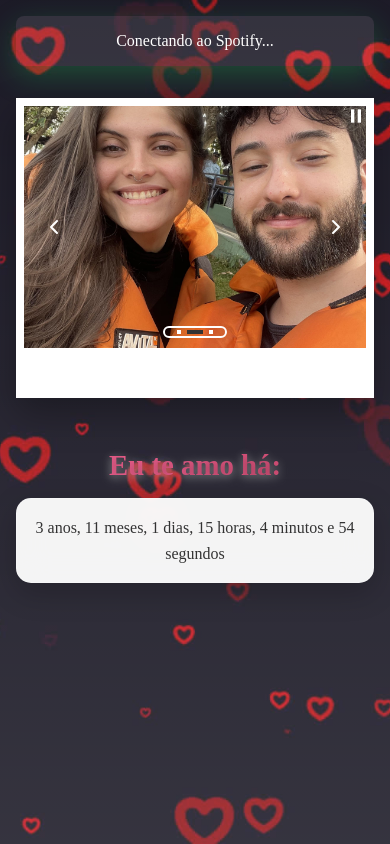
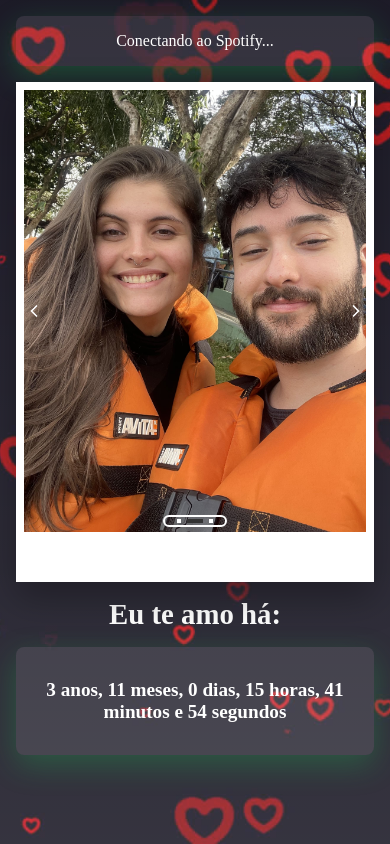
Before and after one commit to nicolasanunes/dedicatory, a Vue app: page / in a window 390 px wide. Built offline with nearby package versions, Linux system fonts and the light colour scheme; no server answers.

Commit message:
player fixed for safari

```diff
--- a/src/App.vue
+++ b/src/App.vue
@@ -110,12 +110,16 @@ const deviceId = ref('')
 const position = ref(0)
 const duration = ref(0)
 const volume = ref(0.3)
-const autoPlayAttempts = ref(0)
-const maxAutoPlayAttempts = 3
-const isAttemptingAutoPlay = ref(false)
+const isSafariMobile = ref(false)
+const hasUserInteracted = ref(false)
+let positionUpdateInterval: NodeJS.Timeout | null = null
 
 // Track URI da música que você quer tocar (configurável via .env.local)
 const trackUri = import.meta.env.VITE_SPOTIFY_TRACK_URI || 'spotify:track:2o2xhyri4aJUtgMGkf5P0J' // Fallback para Lisboa - Anavitoria, Lenine
+
+
+
+
 
 // Declarar tipos globais
 declare global {
@@ -125,25 +129,84 @@ declare global {
   }
 }
 
+// Função para atualizar a posição da música em tempo real
+const startPositionUpdate = () => {
+  if (positionUpdateInterval) {
+    clearInterval(positionUpdateInterval)
+  }
+
+  positionUpdateInterval = setInterval(async () => {
+    if (spotifyPlayer.value && isPlaying.value) {
+      try {
+        const state = await spotifyPlayer.value.getCurrentState()
+        if (state) {
+          position.value = state.position
+        }
+      } catch (error) {
+        // Silently handle errors to avoid spam
+      }
+    }
+  }, 1000) // Atualiza a cada segundo
+}
+
+const stopPositionUpdate = () => {
+  if (positionUpdateInterval) {
+    clearInterval(positionUpdateInterval)
+    positionUpdateInterval = null
+  }
+}
+
+// Detectar Safari mobile
+const detectSafariMobile = () => {
+  const ua = navigator.userAgent
+  const isSafari = /Safari/.test(ua) && !/Chrome/.test(ua)
+  const isMobile = /Mobile|Android|iPhone|iPad/.test(ua)
+  return isSafari && isMobile
+}
+
 // Inicializar Spotify Web Playback SDK
-const initSpotifyPlayer = () => {
+const initSpotifyPlayer = async () => {
+  console.log('🎵 Iniciando Spotify Player...')
+
+  // Detectar Safari mobile
+  isSafariMobile.value = detectSafariMobile()
+  console.log('🍎 Safari mobile detectado:', isSafariMobile.value)
+
   if (!window.Spotify) {
-    console.error('Spotify SDK não carregado')
+    console.error('❌ Spotify SDK não carregado')
     return
   }
 
+
+
+  // Verificar se o navegador suporta Web Playback SDK
+  if (!window.Spotify.Player) {
+    console.error('❌ Web Playback SDK não suportado neste navegador')
+    return
+  }
+
+  console.log('✅ Criando player Spotify...')
+
+  try {
     const player = new window.Spotify.Player({
       name: 'Nossa Música Player ❤️',
       getOAuthToken: async (cb: (token: string) => void) => {
+        try {
           const token = await getValidToken()
           if (token) {
+            console.log('✅ Token obtido para player')
             cb(token)
           } else {
             console.error('❌ Não foi possível obter token válido')
           }
+        } catch (error) {
+          console.error('❌ Erro ao obter token:', error)
+        }
       },
       volume: volume.value
     })
+
+    console.log('✅ Player Spotify criado com sucesso')
 
   // Event Listeners
   player.addListener('ready', ({ device_id }: { device_id: string }) => {
@@ -152,10 +215,10 @@ const initSpotifyPlayer = () => {
     isSpotifyReady.value = true
     isSpotifyConnected.value = true
 
-    // Iniciar música automaticamente quando o player estiver pronto
+    // Carregar música automaticamente mas pausada
     setTimeout(() => {
-      attemptAutoPlay()
-    }, 1500) // Delay um pouco maior para garantir inicialização completa
+      loadMusicPaused()
+    }, 1)
   })
 
   player.addListener('not_ready', ({ device_id }: { device_id: string }) => {
@@ -170,6 +233,7 @@ const initSpotifyPlayer = () => {
       isPaused.value = false
       position.value = 0
       duration.value = 0
+      stopPositionUpdate()
       return
     }
 
@@ -178,6 +242,13 @@ const initSpotifyPlayer = () => {
     isPaused.value = state.paused
     position.value = state.position
     duration.value = state.duration
+
+    // Iniciar ou parar atualização da posição baseado no estado
+    if (isPlaying.value) {
+      startPositionUpdate()
+    } else {
+      stopPositionUpdate()
+    }
 
     console.log('Estado mudou:', {
       track: currentTrack.value?.name,
@@ -188,44 +259,47 @@ const initSpotifyPlayer = () => {
 
   // Error handling
   player.addListener('initialization_error', ({ message }: { message: string }) => {
-    console.error('Erro de inicialização:', message)
+    console.error('❌ Erro de inicialização:', message)
   })
 
   player.addListener('authentication_error', ({ message }: { message: string }) => {
-    console.error('Erro de autenticação:', message)
+    console.error('❌ Erro de autenticação:', message)
+    getValidToken().then(token => console.error('🔑 Token disponível:', !!token))
   })
 
   player.addListener('account_error', ({ message }: { message: string }) => {
-    console.error('Erro de conta:', message)
+    console.error('❌ Erro de conta:', message)
   })
 
   player.addListener('playback_error', ({ message }: { message: string }) => {
-    console.error('Erro de reprodução:', message)
+    console.error('❌ Erro de reprodução:', message)
   })
 
   // Conectar o player
+  console.log('🔌 Tentando conectar ao Spotify...')
   player.connect().then((success: boolean) => {
+    console.log('🔌 Resultado da conexão:', success)
     if (success) {
-      console.log('Conectado ao Spotify Web Playback SDK!')
+      console.log('✅ Conectado ao Spotify Web Playback SDK!')
       spotifyPlayer.value = player
     } else {
-      console.error('Falha ao conectar com o Spotify')
+      console.error('❌ Falha ao conectar com o Spotify')
+      console.error(' User Agent:', navigator.userAgent)
     }
+  }).catch((error: any) => {
+    console.error('❌ Erro na conexão do Spotify:', error)
   })
+
+  } catch (error) {
+    console.error('❌ Erro ao criar player Spotify:', error)
+  }
 }
 
-// Funções de controle do player (com renovação automática)
-const playMusic = async (isAutoPlay = false) => {
+// Função para carregar música pausada
+const loadMusicPaused = async () => {
   if (!deviceId.value) {
-    console.warn('⚠️ Device ID não disponível')
-    if (isAutoPlay && autoPlayAttempts.value < maxAutoPlayAttempts) {
-      setTimeout(() => attemptAutoPlay(), 2000)
-    }
+    console.warn('⚠️ Device ID não disponível para carregar música')
     return
-  }
-
-  if (isAutoPlay) {
-    isAttemptingAutoPlay.value = true
   }
 
   try {
@@ -244,43 +318,81 @@ const playMusic = async (isAutoPlay = false) => {
       throw new Error(`Erro HTTP: ${response.status}`)
     }
 
-    console.log('🎵 Música iniciada!' + (isAutoPlay ? ' (Auto-play)' : ''))
-    if (isAutoPlay) {
-      isAttemptingAutoPlay.value = false
-      autoPlayAttempts.value = 0 // Reset counter on success
+    console.log('🎵 Música carregada!')
+
+    // Pausar imediatamente após carregar
+    setTimeout(() => {
+      pauseMusic()
+    }, 500)
+  } catch (error) {
+    console.error('❌ Erro ao carregar música:', error)
+  }
+}
+
+// Funções de controle do player (com renovação automática)
+const playMusic = async () => {
+  if (!deviceId.value) {
+    console.warn('⚠️ Device ID não disponível')
+    return
+  }
+
+  // Marcar que o usuário interagiu (importante para Safari)
+  hasUserInteracted.value = true
+
+  try {
+    // Para Safari mobile, aguardar um pouco antes de executar
+    if (isSafariMobile.value) {
+      await new Promise(resolve => setTimeout(resolve, 100))
+    }
+
+    // Se já há uma música carregada e pausada, usar resume
+    if (currentTrack.value && isPaused.value) {
+      const response = await spotifyApiRequest(`https://api.spotify.com/v1/me/player/play?device_id=${deviceId.value}`, {
+        method: 'PUT',
+        headers: {
+          'Content-Type': 'application/json'
+        }
+      })
+
+      if (!response.ok) {
+        throw new Error(`Erro HTTP: ${response.status}`)
+      }
+
+      console.log('🎵 Música retomada!')
+    } else {
+      // Iniciar música do começo se não há música carregada
+      const response = await spotifyApiRequest(`https://api.spotify.com/v1/me/player/play?device_id=${deviceId.value}`, {
+        method: 'PUT',
+        body: JSON.stringify({
+          uris: [trackUri],
+          position_ms: 0
+        }),
+        headers: {
+          'Content-Type': 'application/json'
+        }
+      })
+
+      if (!response.ok) {
+        throw new Error(`Erro HTTP: ${response.status}`)
+      }
+
+      console.log('🎵 Música iniciada!')
+    }
+
+    // Para Safari mobile, forçar o estado de playing
+    if (isSafariMobile.value && spotifyPlayer.value) {
+      setTimeout(() => {
+        spotifyPlayer.value.resume().catch((error: any) => {
+          console.log('Resume não necessário:', error)
+        })
+      }, 200)
     }
   } catch (error) {
     console.error('❌ Erro ao iniciar música:', error)
-
-    if (isAutoPlay && autoPlayAttempts.value < maxAutoPlayAttempts) {
-      setTimeout(() => attemptAutoPlay(), 3000)
-    } else {
-      isAttemptingAutoPlay.value = false
-    }
   }
 }
 
-// Função específica para tentativas de auto-play
-const attemptAutoPlay = () => {
-  autoPlayAttempts.value++
-  console.log(`🔄 Tentativa ${autoPlayAttempts.value}/${maxAutoPlayAttempts} de auto-play...`)
-  playMusic(true)
-}
 
-// Adicionar listener para primeira interação do usuário
-const handleFirstInteraction = () => {
-  if (autoPlayAttempts.value >= maxAutoPlayAttempts && !currentTrack.value && isSpotifyReady.value) {
-    console.log('👆 Primeira interação detectada, tentando tocar música...')
-    playMusic(false)
-    removeInteractionListeners()
-  }
-}
-
-const removeInteractionListeners = () => {
-  document.removeEventListener('click', handleFirstInteraction)
-  document.removeEventListener('keydown', handleFirstInteraction)
-  document.removeEventListener('touchstart', handleFirstInteraction)
-}
 
 const pauseMusic = async () => {
   if (!deviceId.value) {
@@ -299,6 +411,11 @@ const pauseMusic = async () => {
 }
 
 const togglePlayback = () => {
+  // Garantir que houve interação do usuário para Safari
+  if (isSafariMobile.value && !hasUserInteracted.value) {
+    hasUserInteracted.value = true
+  }
+
   if (isPlaying.value) {
     pauseMusic()
   } else {
@@ -340,45 +457,48 @@ window.onSpotifyWebPlaybackSDKReady = () => {
 const calculateTimeDifference = () => {
   const now = new Date()
 
-  // Cálculo dos anos
+  // Calcular anos e meses de forma mais precisa
   let yearDiff = now.getFullYear() - referenceDate.getFullYear()
+  let monthDiff = now.getMonth() - referenceDate.getMonth()
 
-  // Ajuste para meses
-  let monthDiff = now.getMonth() - referenceDate.getMonth()
-  if (monthDiff < 0) {
+  // Ajustar se ainda não chegou no mês/dia de aniversário
+  if (monthDiff < 0 || (monthDiff === 0 && now.getDate() < referenceDate.getDate())) {
     yearDiff--
     monthDiff += 12
   }
 
-  // Ajuste para dias
-  let dayDiff = now.getDate() - referenceDate.getDate()
-  if (dayDiff < 0) {
+  if (now.getDate() < referenceDate.getDate()) {
     monthDiff--
     if (monthDiff < 0) {
       yearDiff--
       monthDiff += 12
     }
-
-    // Pega o último dia do mês anterior
-    const lastMonth = new Date(now.getFullYear(), now.getMonth(), 0)
-    dayDiff += lastMonth.getDate()
   }
 
-  // Diferença total em milissegundos para calcular horas, minutos e segundos
-  const tempDate = new Date(referenceDate.getFullYear() + yearDiff, referenceDate.getMonth() + monthDiff, referenceDate.getDate() + dayDiff)
-  const timeDiff = now.getTime() - tempDate.getTime()
+  // Calcular data base para os dias restantes (incluindo horas e minutos)
+  const baseDate = new Date(
+    referenceDate.getFullYear() + yearDiff,
+    referenceDate.getMonth() + monthDiff,
+    referenceDate.getDate(),
+    referenceDate.getHours(),
+    referenceDate.getMinutes(),
+    referenceDate.getSeconds()
+  )
 
-  const hourDiff = Math.floor(timeDiff / (1000 * 60 * 60))
-  const minuteDiff = Math.floor((timeDiff % (1000 * 60 * 60)) / (1000 * 60))
-  const secondDiff = Math.floor((timeDiff % (1000 * 60)) / 1000)
+  const remainingDiff = now.getTime() - baseDate.getTime()
+
+  const remainingDays = Math.floor(remainingDiff / (1000 * 60 * 60 * 24))
+  const remainingHours = Math.floor((remainingDiff % (1000 * 60 * 60 * 24)) / (1000 * 60 * 60))
+  const remainingMinutes = Math.floor((remainingDiff % (1000 * 60 * 60)) / (1000 * 60))
+  const remainingSeconds = Math.floor((remainingDiff % (1000 * 60)) / 1000)
 
   // Atualiza os valores reativos
   years.value = yearDiff
   months.value = monthDiff
-  days.value = dayDiff
-  hours.value = hourDiff
-  minutes.value = minuteDiff
-  seconds.value = secondDiff
+  days.value = remainingDays
+  hours.value = remainingHours
+  minutes.value = remainingMinutes
+  seconds.value = remainingSeconds
 }
 
 // Inicia o contador quando o componente é montado
@@ -404,10 +524,7 @@ onMounted(() => {
   script.async = true
   document.body.appendChild(script)
 
-  // Adicionar listeners para primeira interação (para contornar auto-play policies)
-  document.addEventListener('click', handleFirstInteraction)
-  document.addEventListener('keydown', handleFirstInteraction)
-  document.addEventListener('touchstart', handleFirstInteraction)
+
 
   script.onload = () => {
     console.log('🎵 Spotify SDK carregado!')
@@ -424,6 +541,7 @@ onUnmounted(() => {
     clearInterval(intervalId)
   }
   stopAutoPlay()
+  stopPositionUpdate()
 
   // Parar sistema de renovação automática
   if ((window as any).__stopAutoRefresh) {
@@ -435,9 +553,6 @@ onUnmounted(() => {
   if (spotifyPlayer.value) {
     spotifyPlayer.value.disconnect()
   }
-
-  // Remover listeners de interação
-  removeInteractionListeners()
 })
 </script>
 
@@ -452,29 +567,33 @@ onUnmounted(() => {
         </div>
       </div>
 
-      <!-- Player ativo -->
-      <div v-if="isSpotifyConnected">
+      <div v-if="isSpotifyConnected && !currentTrack" class="spotify-status">
+        <div class="connecting">
+          <p>Carregando a música...</p>
+        </div>
+      </div>
+
+      <!-- Player ativo ou interface padrão -->
+      <div v-if="isSpotifyConnected && currentTrack">
         <!-- Informações da música -->
-        <div v-if="currentTrack" class="track-info">
+        <div class="track-info">
           <div class="track-image">
             <img
-              v-if="currentTrack.album?.images[0]"
+              v-if="currentTrack?.album?.images[0]"
               :src="currentTrack.album.images[0].url"
               :alt="currentTrack.name"
             />
-            <div v-else class="placeholder-image">🎵</div>
           </div>
-          <div style="color: white;">
+          <div class="track-infos">
             <div>
-              <div class="track-name">{{ currentTrack.name }} - {{currentTrack.artists[0]?.name  }}</div>
+              <div class="track-name">
+                <span v-if="currentTrack">{{ currentTrack.name }} - {{ currentTrack.artists[0]?.name }}</span>
+              </div>
             </div>
 
             <div class="playback-info">
-              <span v-if="currentTrack" class="time">
-                {{ formatTime(position) }} / {{ formatTime(duration) }}
-              </span>
-              <span v-else class="status">
-                {{ isSpotifyReady ? 'Pronto para tocar' : 'Carregando...' }}
+              <span class="time">
+                {{ currentTrack ? `${formatTime(position)} / ${formatTime(duration)}` : '0:00 / 0:00' }}
               </span>
             </div>
 
@@ -513,13 +632,6 @@ onUnmounted(() => {
                 <polygon points="8,5 19,12 8,19" fill="currentColor"/>
               </svg>
             </a>
-          </div>
-        </div>
-
-        <!-- Status quando música está carregando -->
-        <div v-if="isSpotifyReady && !currentTrack" class="start-music">
-          <div v-if="isAttemptingAutoPlay" class="loading-music">
-            <p>Iniciando a música automaticamente...</p>
           </div>
         </div>
       </div>
@@ -579,8 +691,8 @@ onUnmounted(() => {
         </div>
       </div>
     </div>
-    <div>
     <h1>Eu te amo há:</h1>
+    <div class="time-contador">
       <h2>{{ years }} anos, {{ months }} meses, {{ days }} dias, {{ hours }} horas, {{ minutes }} minutos e {{ seconds }} segundos</h2>
     </div>
   </div>
--- a/src/assets/css/layout.css
+++ b/src/assets/css/layout.css
@@ -8,42 +8,26 @@
   position: relative;
 }
 
-.logo {
-  height: 6em;
-  padding: 1.5em;
-  will-change: filter;
-  transition: filter 300ms;
-  filter: drop-shadow(0 4px 15px rgba(0, 0, 0, 0.3));
+.time-contador {
+  color: white;
+  width: 400px;
+  padding: 0 20px;
+  border-radius: 8px;
+  background: rgba(255, 255, 255, 0.1);
+  box-shadow: 0 10px 30px rgba(29, 185, 84, 0.3);
 }
 
-/* Estilos do contador */
 h1 {
-  font-size: 2.5rem;
-  font-weight: 700;
-  color: #333;
-  margin-bottom: 1rem;
+  color: white;
+  font-size: 2rem;
   text-align: center;
-  background: linear-gradient(45deg, #ff6b9d, #c44569);
-  background-clip: text;
-  -webkit-background-clip: text;
-  -webkit-text-fill-color: transparent;
-  text-shadow: 0 2px 10px rgba(0, 0, 0, 0.3);
-  filter: drop-shadow(0 2px 4px rgba(255, 255, 255, 0.5));
+  margin-top: 0;
+  margin-bottom: 16px;
 }
 
-h2 {
-  font-size: 1.5rem;
-  color: #333;
+.time-contador h2 {
+  font-size: 1.2rem;
   text-align: center;
-  font-weight: 500;
-  line-height: 1.6;
-  background: rgba(255, 255, 255, 0.95);
-  padding: 1.5rem;
-  border-radius: 15px;
-  box-shadow: 0 10px 30px rgba(0, 0, 0, 0.2);
-  backdrop-filter: blur(15px);
-  -webkit-backdrop-filter: blur(15px);
-  border: 1px solid rgba(255, 255, 255, 0.2);
 }
 
 /* Responsividade */
@@ -70,4 +54,9 @@ h2 {
   h2 {
     font-size: 1rem;
   }
+
+  .time-contador {
+    width: 100%;
+    padding: 0 10px;
+  }
 }
--- a/src/assets/css/slideshow.css
+++ b/src/assets/css/slideshow.css
@@ -2,7 +2,7 @@
 .photo-slideshow {
   width: 100%;
   max-width: 400px;
-  margin: 2rem 0;
+  margin: 1rem 0;
 }
 
 .slideshow-container {
@@ -79,7 +79,7 @@
   padding: 2px 12px;
   border-radius: 12px;
   position: absolute;
-  bottom: 10px;
+  bottom: 5px;
   left: 50%;
   transform: translateX(-50%);
   display: flex;
@@ -128,29 +128,3 @@
   transform: scale(1.1);
   box-shadow: 0 5px 15px rgba(0, 0, 0, 0.2);
 }
-
-/* Responsividade para slideshow */
-@media (max-width: 768px) {
-  .slideshow-container {
-    height: 400px;
-  }
-
-  .nav-btn {
-    width: 40px;
-    height: 40px;
-  }
-
-  .prev-btn {
-    left: 10px;
-  }
-
-  .next-btn {
-    right: 10px;
-  }
-}
-
-@media (max-width: 480px) {
-  .slideshow-container {
-    height: 300px;
-  }
-}
```
Also changed, not shown: src/assets/css/spotify-player.css (+9 -0 lines). Lines whose indentation alone changed are shown as unchanged.
